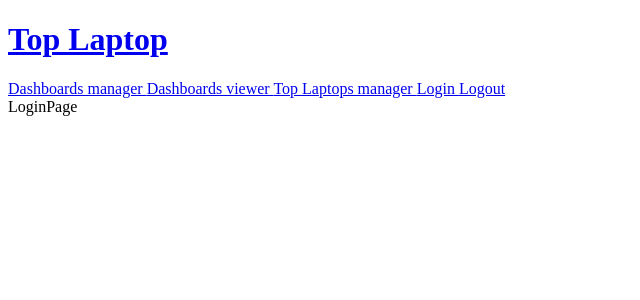
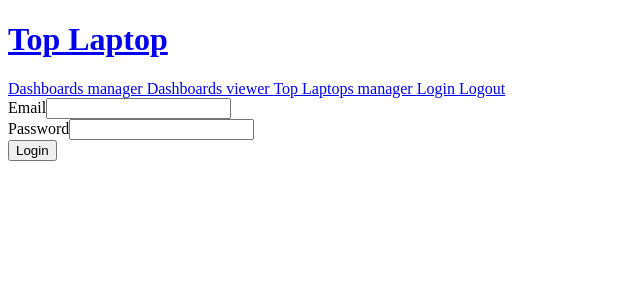
Before and after one commit to jeluengasm/top-laptop-frontend, a React (Vite) app: page /login in a window 1280 px wide. Shown: the top 300 px of the page, without its empty margins (0-640 px from the left). Built offline with nearby package versions, Linux system fonts and the light colour scheme.

Commit message:
feat(develop): Add login and logout page

```diff
--- /dev/null
+++ b/src/api/auth/login.js
@@ -0,0 +1,7 @@
+import axios from 'axios'
+
+export const login = ({email, password}) => {
+  return axios.post(
+    'http://localhost:8000/api/user/login',
+    { email, password })
+}
--- /dev/null
+++ b/src/api/auth/logout.js
@@ -0,0 +1,13 @@
+import axios from 'axios'
+
+export const logout = () => {
+  const headers = {
+    'Content-Type': 'application/json'
+  }
+  headers.Authorization = localStorage.getItem('token')
+  return axios.post(
+    'http://localhost:8000/api/user/logout',
+    {},
+    { headers: headers }
+    )
+}
--- a/src/pages/LoginPage.jsx
+++ b/src/pages/LoginPage.jsx
@@ -1,5 +1,52 @@
+// import { useEffect } from 'react'
+import { useForm } from 'react-hook-form'
+import { login } from '../api/auth/login'
+
 export function LoginPage() {
+      async function fetchLogin({email, password}) {
+        await login({ email, password})
+          .then((result) => {
+            localStorage.setItem('token', 'Token ' + result.data.token)
+            localStorage.setItem('user_id', result.data.user.id)
+            window.location.href = '/'
+          })
+          .catch((err) => {
+            localStorage.removeItem('token')
+            localStorage.removeItem('user_id')
+          })
+      }
+  const { register, handleSubmit } = useForm()
+
+  const onSubmit = handleSubmit(data => {
+    fetchLogin(data)
+  })
   return (
-    <div>LoginPage</div>
+    <div>
+      <form onSubmit={onSubmit}>
+        <div>
+        <label htmlFor="email">
+          Email
+        </label>
+        <input
+          type="text"
+          name="email"
+          {...register('email', { required: true })}
+        />
+        </div>
+        <div>
+        <label htmlFor="password">
+          Password
+        </label>
+        <input
+          type="password"
+          name="password"
+          {...register('password', { required: true })}
+        />
+        </div>
+        <div>
+          <input type="submit" value="Login" />
+        </div>
+      </form>
+    </div>
   )
 }
--- a/src/pages/LogoutPage.jsx
+++ b/src/pages/LogoutPage.jsx
@@ -1,5 +1,18 @@
+import { useEffect } from 'react'
+import { logout } from '../api/auth/logout'
+
 export function LogoutPage() {
+  useEffect(() => {
+    async function fetchLogout() {
+      await logout().finally(() => {
+        localStorage.removeItem('token')
+        localStorage.removeItem('user_id')
+        window.location.href = '/'
+      })
+    }
+    fetchLogout()
+  })
   return (
-    <div>LogoutPage</div>
+    <div> Logout user... </div>
   )
 }
```
